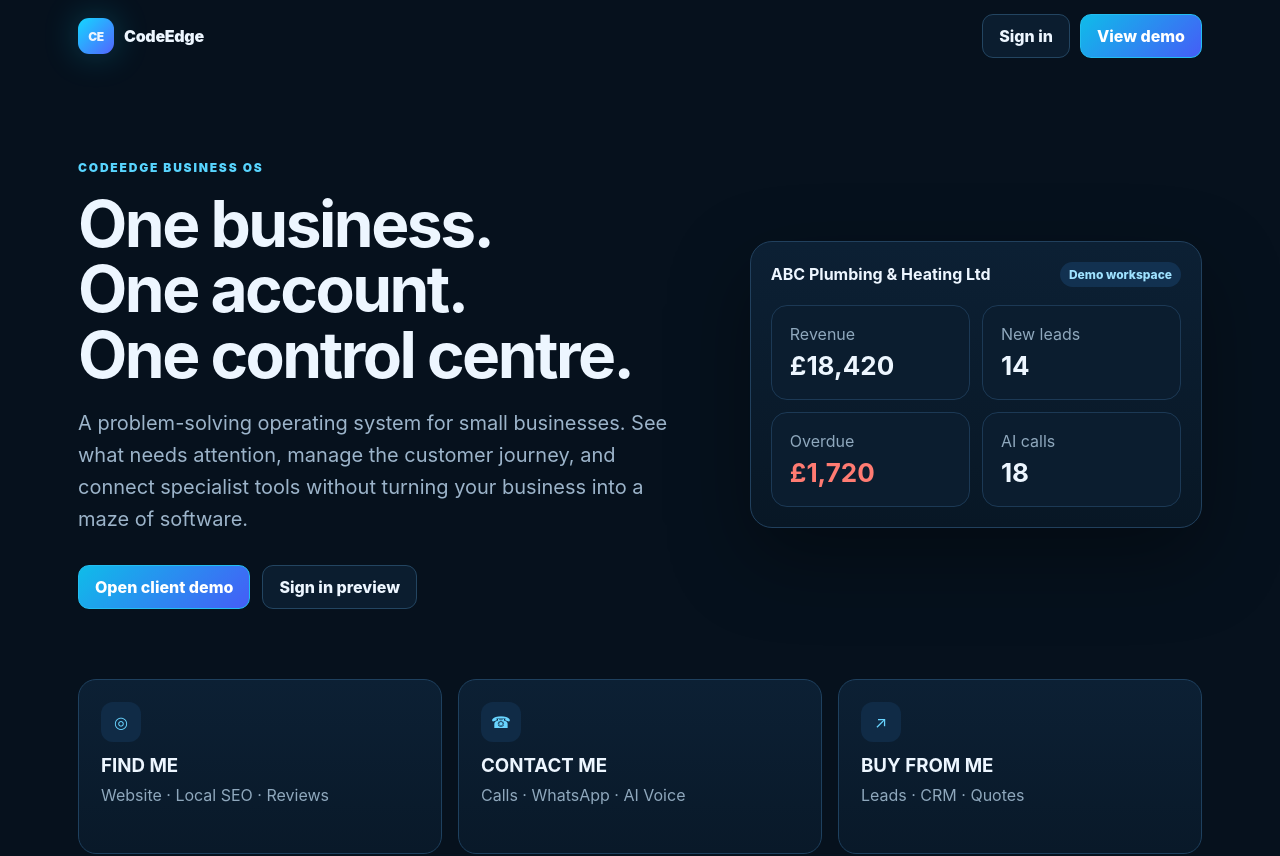
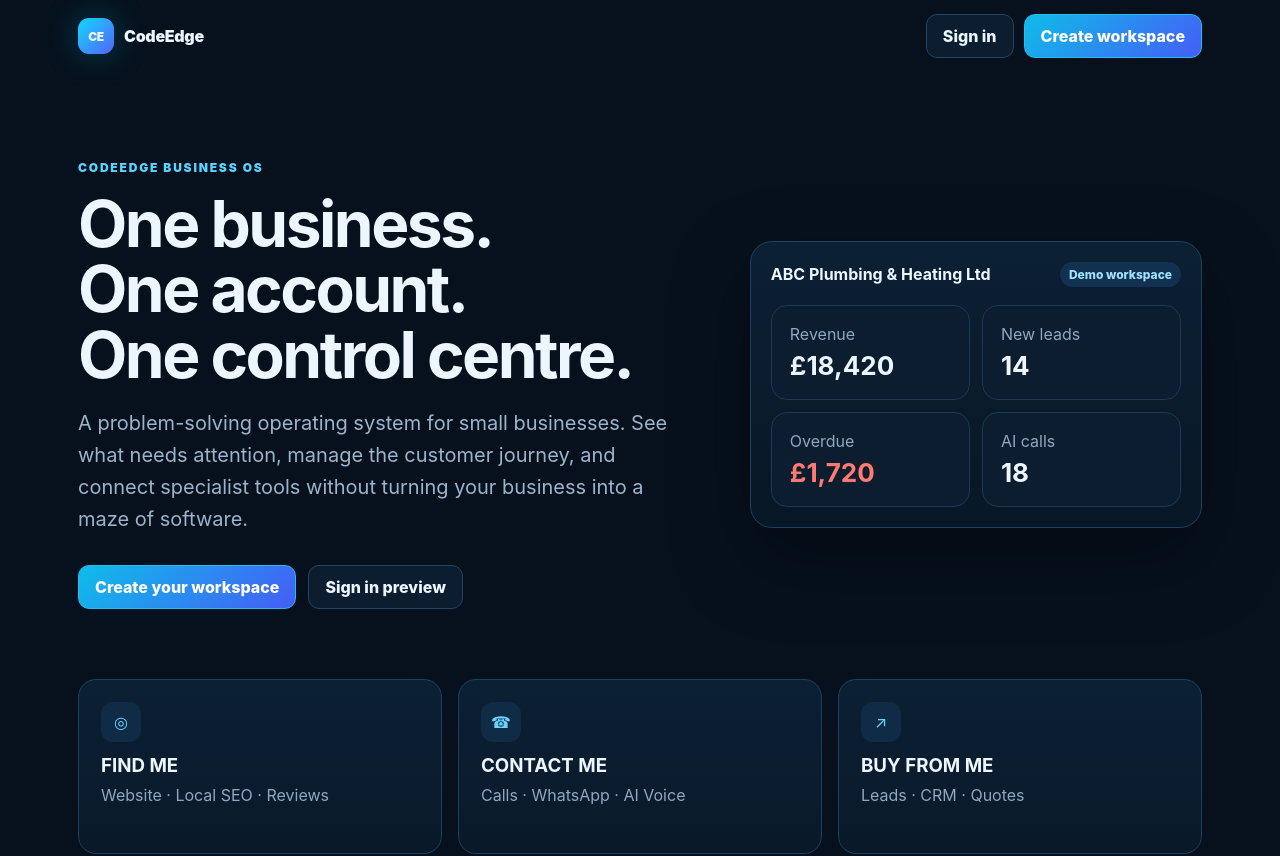
Before and after one commit to sohail654312-gif/codeedge-business-os, a Next.js app: page / in a window 1280 px wide. Shown: the top 856 px of the page. Built offline with nearby package versions, Linux system fonts and the light colour scheme.

Commit message:
fix(audit3): correct demo navigation and format CRM dates in business timezone

```diff
--- a/src/app/page.tsx
+++ b/src/app/page.tsx
@@ -17,7 +17,7 @@ export default function Home() {
         <Brand />
         <div className="row">
           <Link className="btn" href="/login">Sign in</Link>
-          <Link className="btn primary" href="/dashboard">View demo</Link>
+          <Link className="btn primary" href="/signup">Create workspace</Link>
         </div>
       </header>
 
@@ -31,7 +31,7 @@ export default function Home() {
             business into a maze of software.
           </p>
           <div className="actions">
-            <Link className="btn primary" href="/dashboard">Open client demo</Link>
+            <Link className="btn primary" href="/signup">Create your workspace</Link>
             <Link className="btn" href="/login">Sign in preview</Link>
           </div>
         </div>
```
